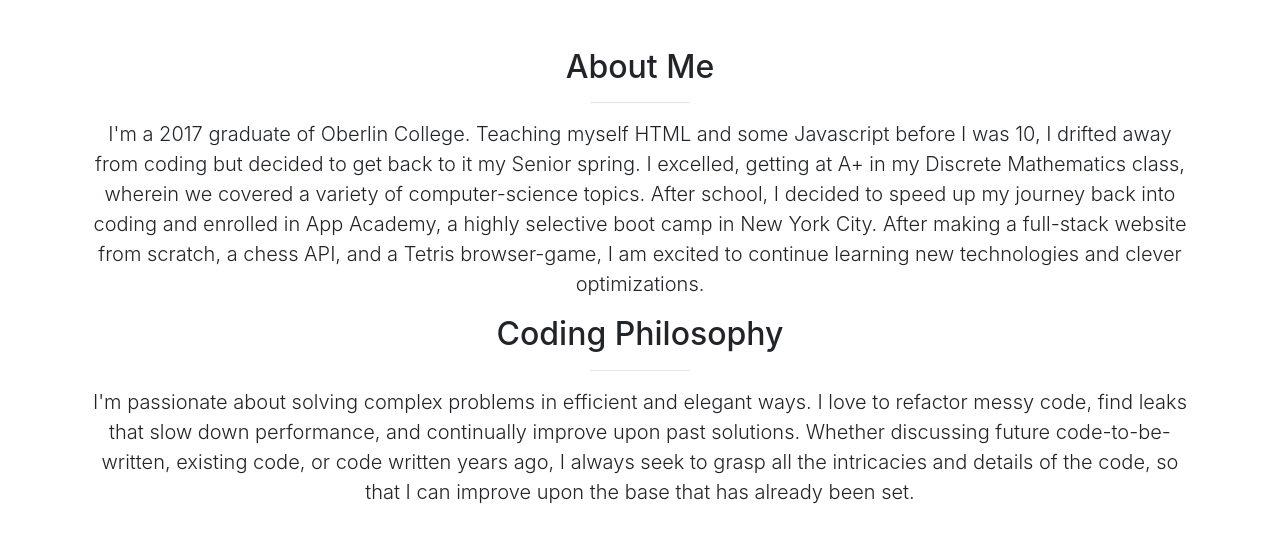
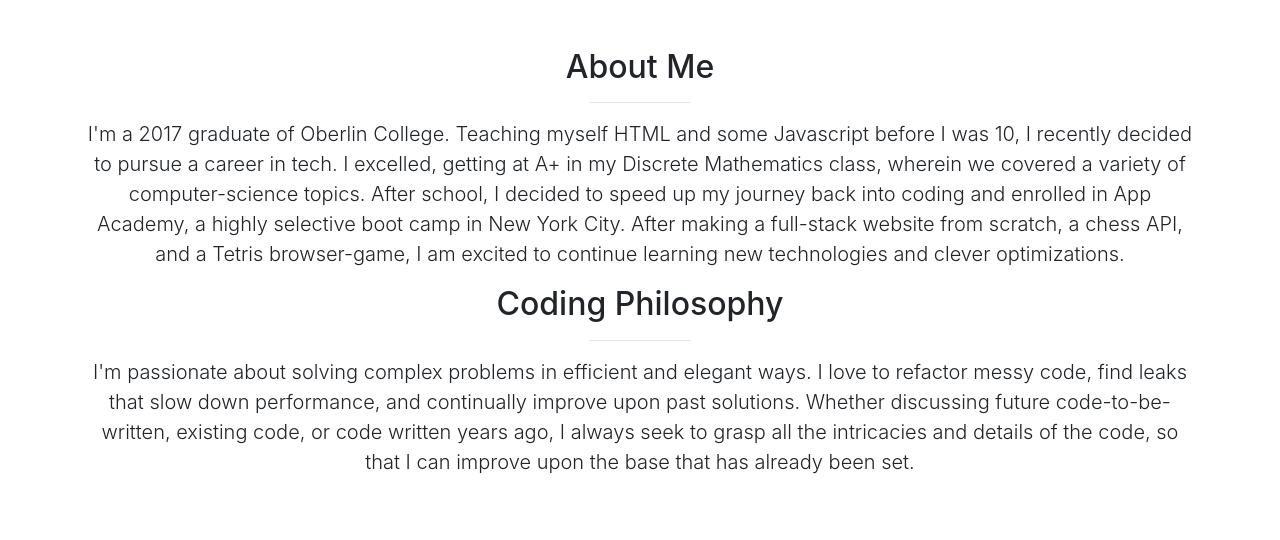
Before and after one commit to iseessel/iseessel.github.io, a website with bundled scripts: page index.html in a window 1280 px wide. Shown: the part 802-1342 px from the top of the page. Built offline with nearby package versions, Linux system fonts and the light colour scheme.

Commit message:
changed about me

```diff
--- a/index.html
+++ b/index.html
@@ -43,7 +43,7 @@
       <div class="container text-center">
         <h2>About Me</h2>
           <hr class="small">
-          <p class="lead">I'm a 2017 graduate of Oberlin College. Teaching myself HTML and some Javascript  before I was 10, I drifted away from coding but decided to get back to it my Senior spring. I excelled, getting at A+ in my Discrete Mathematics class, wherein we covered a variety of computer-science topics. After school, I decided to speed up my journey back into coding and enrolled in App Academy, a highly selective boot camp in New York City. After making a full-stack website from scratch, a chess API, and a Tetris browser-game, I am excited to continue learning new technologies and clever optimizations.
+          <p class="lead">I'm a 2017 graduate of Oberlin College. Teaching myself HTML and some Javascript  before I was 10, I recently decided to pursue a career in tech. I excelled, getting at A+ in my Discrete Mathematics class, wherein we covered a variety of computer-science topics. After school, I decided to speed up my journey back into coding and enrolled in App Academy, a highly selective boot camp in New York City. After making a full-stack website from scratch, a chess API, and a Tetris browser-game, I am excited to continue learning new technologies and clever optimizations.
       <h2>Coding Philosophy</h2>
         <hr class="small">
         <p class="lead">I'm passionate about solving complex problems in efficient and elegant ways. I love to refactor messy code, find leaks that slow down performance, and continually improve upon past solutions. Whether discussing future code-to-be-written, existing code, or code written years ago, I always seek to grasp all the intricacies and details of the code, so that I can improve upon the base that has already been set.</p>
```
